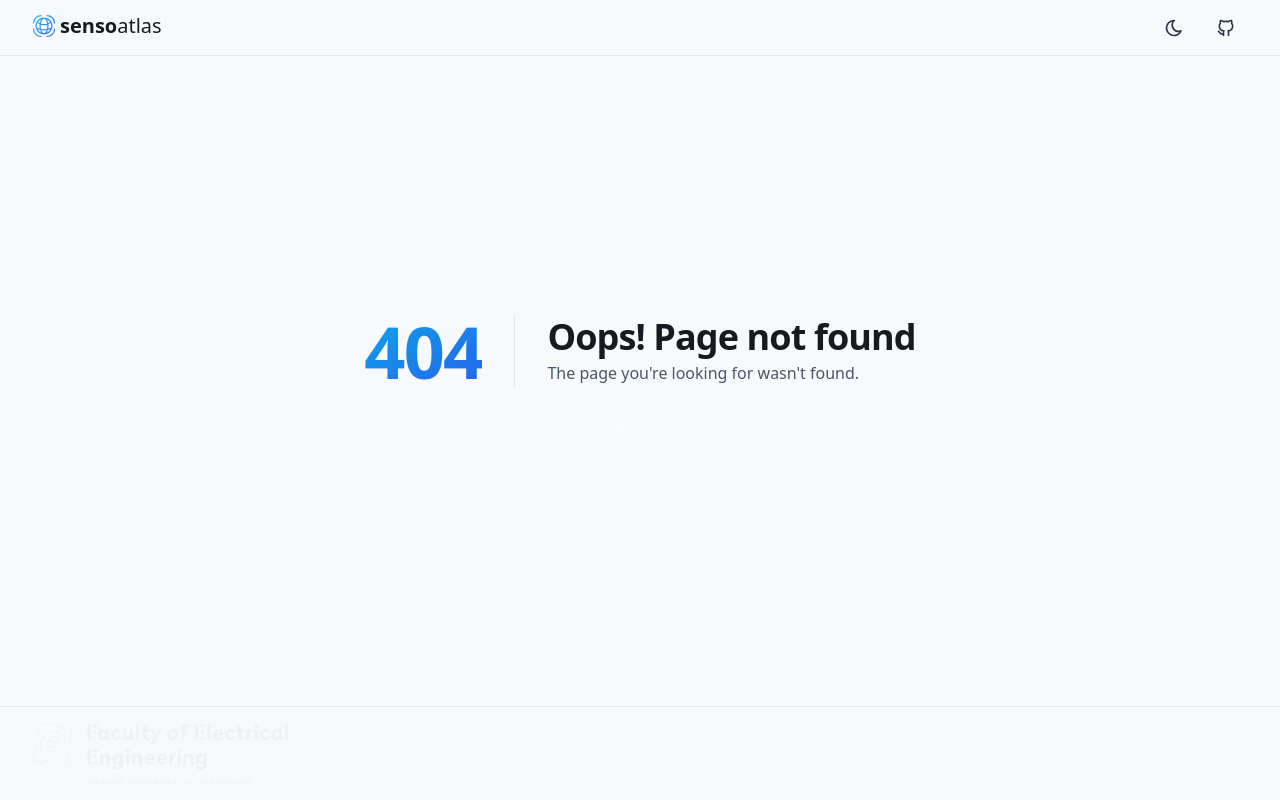
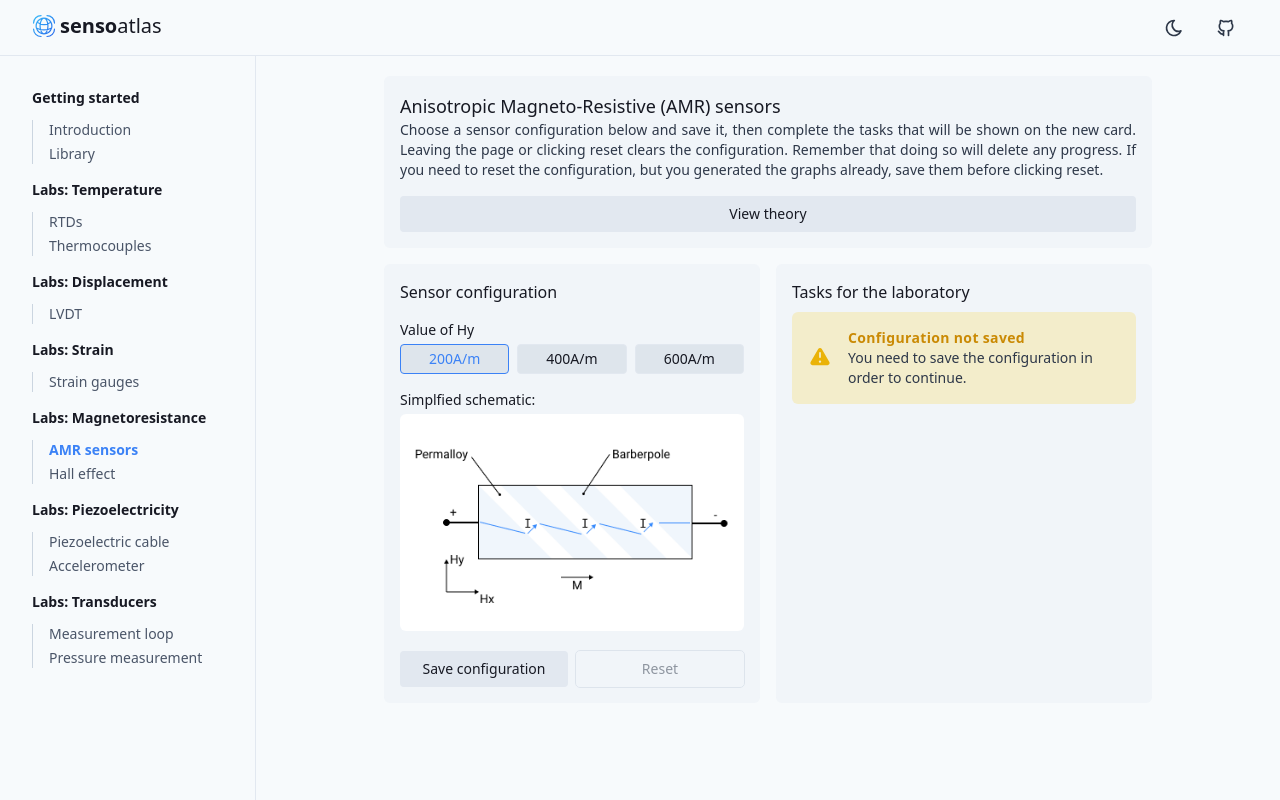
Before and after one commit to utbrott/sensoatlas, a Next.js app: page /laboratories/magnetoresistance/amr in a window 1280 px wide. Before the commit this address had no page. Built offline with nearby package versions, Linux system fonts and the light colour scheme; a web font is replaced by a local one.

Commit message:
feat(labs/magnetoresistance): add amr-sensor lab

```diff
--- a/src/components/atoms/tasks.tsx
+++ b/src/components/atoms/tasks.tsx
@@ -10,11 +10,13 @@ import {
   getRandomStrainSet,
   getRandomTemperatureSet,
   getRandomDisplacementSet,
+  getRandomCurrentSet,
   getStrainValidationData,
   getRtdResistanceValidation,
   getThermocoupleVoltageValidation,
   getTauValidationData,
-  getLvdtVoltageValidation
+  getLvdtVoltageValidation,
+  getResistanceChangeValidation
 } from '@data/index'
 
 export type DataKeys = Record<string, number[]>
@@ -97,7 +99,7 @@ export const TaskPromptField = ({
       <div className='mb-1 border-b pb-1 text-sm text-gray-700 dark:border-gray-700 dark:text-gray-300'>
         Task {index + 1}
       </div>
-      <div className='text-sm'>
+      <div className='text-justify text-sm'>
         <Latex>{prompt}</Latex>
       </div>
       {initial && <DataDisplay data={initial} />}
@@ -419,7 +421,29 @@ export const Tasks = ({
         break
 
       case 'magnetoresistance/amr':
+        setData([[]])
+        setValidation([[]])
+        setProgress([0])
+
+        data0 = getRandomCurrentSet({
+          min: -1,
+          max: 1
+        })
+
+        updateData({
+          data: data0,
+          idx: 0
+        })
+
+        updateValidation({
+          data: getResistanceChangeValidation({
+            hyValue: Number(store.hyValue.hyValue),
+            taskData: data0
+          }),
+          idx: 0
+        })
         break
+
       case 'magnetoresistance/hall-effect':
         break
       case 'piezoelectricity/cable':
--- a/src/data/index.ts
+++ b/src/data/index.ts
@@ -6,3 +6,6 @@ export * from './laboratories/temperature/validation-data'
 
 export * from './laboratories/displacement/task-data'
 export * from './laboratories/displacement/validation-data'
+
+export * from './laboratories/magnetoresistance/task-data'
+export * from './laboratories/magnetoresistance/validation-data'
--- /dev/null
+++ b/src/data/laboratories/magnetoresistance/amr.tsx
@@ -0,0 +1,87 @@
+import { ConfigItem } from '@atoms/config'
+import { TaskItem } from '@atoms/tasks'
+import { units } from '@data/units'
+import { EquationProps, useParseEquation } from '@hooks/use-parse-equation'
+
+export const AmrPageHeader = () => {
+  return (
+    <div className='space-y-2'>
+      <span className='text-lg font-medium'>
+        Anisotropic Magneto-Resistive (AMR) sensors
+      </span>
+      <span className='text-justify text-sm text-gray-700 dark:text-gray-300'>
+        <p>
+          Choose a sensor configuration below and save it, then complete the
+          tasks that will be shown on the new card. Leaving the page or clicking
+          reset clears the configuration. Remember that doing so will delete any
+          progress. If you need to reset the configuration, but you generated
+          the graphs already, save them before clicking reset.
+        </p>
+      </span>
+    </div>
+  )
+}
+
+export const configFields: ConfigItem[] = [
+  {
+    type: 'radio',
+    id: 'hyValue',
+    label: 'Value of Hy',
+    options: [
+      {
+        name: '200A/m',
+        hyValue: 200
+      },
+      {
+        name: '400A/m',
+        hyValue: 400
+      },
+      {
+        name: '600A/m',
+        hyValue: 600
+      }
+    ]
+  }
+]
+
+export const taskFields: TaskItem[] = [
+  {
+    prompt:
+      'Using the selected configuration and given the values of Ix [A], calculate relative resistance change \u0394R/R [%].',
+    data: [],
+    validation: []
+  }
+]
+
+export const AmrArticle = () => {
+  const amrResistanceChange = {
+    equations: [
+      '$\\cfrac{\\Delta R}{R} \\cong \\cfrac{\\Delta \\rho}{\\rho}\\cdot\\cfrac{H_x}{H_y + H_k}$',
+      '$H_x = W_{Hx}\\cdot I_x = 1.77\\cdot 10^3 \\cdot I_x$'
+    ],
+    symbols: [
+      '$H_x, H_y$ is magnetic field strength in a given direction,',
+      '$H_k$ is anisotropic field, 3 Oersted $\\approx$ 238.731$\\big[{A}{\\cdot}{m^{-1}}\\big]$',
+      '${\\Delta\\rho}/{\\rho}$ is magnetoresitive constant, 2%'
+    ]
+  }
+
+  return (
+    <span className='text-justify text-sm'>
+      <p>
+        Magnetoresistance is the tendency of a material (often ferromagnetic) to
+        change the value of its electrical resistance in an externally-applied
+        magnetic field. There are a variety of effects that can be called
+        magnetoresistance. Anisotropic magnetoresistance (AMR) is a property of
+        a material in which a dependence of electrical resistance on the angle
+        between the direction of electric current and direction of magnetization
+        is observed.
+      </p>
+      <h3>
+        Calculating relative resistance change, assuming that{' '}
+        {'\u03c6 = 45\u00b0'}{' '}
+      </h3>
+      {useParseEquation({ ...amrResistanceChange })}
+    </span>
+  )
+}
--- /dev/null
+++ b/src/data/laboratories/magnetoresistance/task-data.ts
@@ -0,0 +1,13 @@
+import { getRandomSet } from '@data/data-generation'
+
+interface GetRandomCurrentSet {
+  min: number
+  max: number
+}
+
+export const getRandomCurrentSet = ({ min, max }: GetRandomCurrentSet) => {
+  min = Math.ceil(min)
+  max = Math.floor(max)
+
+  return getRandomSet(5, { min, max, step: 0.1, withNegatives: true })
+}
--- /dev/null
+++ b/src/data/laboratories/magnetoresistance/validation-data.ts
@@ -0,0 +1,54 @@
+import { round } from 'lodash'
+
+interface MagnetoresistanceValidationFn {
+  taskData: number[]
+  hyValue?: number
+}
+
+export const getResistanceChangeValidation = ({
+  hyValue,
+  taskData
+}: MagnetoresistanceValidationFn) => {
+  const CONST_VALUES = {
+    WHX: 1.83,
+    WHY: 1.77,
+    HK: 238.731,
+    MRES_COEFF: 0.02
+  }
+  const data: number[] = []
+  const hData: number[] = []
+
+  const getFieldStrength = (current: number) => {
+    return round(current * 10 ** 3 * CONST_VALUES.WHX, 2)
+  }
+
+  const getResistanceChange = ({
+    hxValue,
+    hyValue
+  }: {
+    hxValue: number
+    hyValue: number
+  }) => {
+    return round(
+      CONST_VALUES.MRES_COEFF * 100 * (hxValue / (hyValue + CONST_VALUES.HK)),
+      2
+    )
+  }
+
+  taskData.forEach(datapoint => {
+    hData.push(getFieldStrength(datapoint))
+  })
+
+  console.log(hData)
+
+  hData.forEach(datapoint => {
+    data.push(
+      getResistanceChange({
+        hxValue: datapoint,
+        hyValue
+      })
+    )
+  })
+
+  return [...data]
+}
--- /dev/null
+++ b/src/pages/laboratories/magnetoresistance/amr.tsx
@@ -0,0 +1,114 @@
+import { useState } from 'react'
+import { Shell } from '@ui/layouts'
+import {
+  config,
+  tasks,
+  validation,
+  Provider,
+  useStore
+} from '@store/amr-sensors'
+import { Config } from '@atoms/config'
+import {
+  configFields,
+  taskFields
+} from '@data/laboratories/magnetoresistance/amr'
+import { Tasks } from '@atoms/tasks'
+import { lineChartCreator } from '@atoms/chart'
+import { LineChart } from '@atoms/chart'
+import { Tab } from '@ui/tab-group'
+import { SlideOver } from '@ui/slide-over'
+import {
+  AmrPageHeader,
+  AmrArticle
+} from '@data/laboratories/magnetoresistance/amr'
+import { Button } from '@ui/button'
+
+export default function Lvdt() {
+  const [isConfigSaved, setIsConfigSaved] = useState(false)
+  const [tasksComplete, setTasksComplete] = useState(false)
+  const [isSlideOverOpen, setIsSlideOverOpen] = useState(false)
+
+  return (
+    <Shell.App title='Laboratories | SensoAtlas'>
+      <Provider>
+        <div className='flex w-full max-w-3xl flex-col content-center justify-center space-y-4'>
+          <div className='flex h-full w-full flex-col space-y-4 rounded-md bg-gray-200/30 p-4 dark:bg-gray-800'>
+            <AmrPageHeader />
+            <Button onClick={() => setIsSlideOverOpen(true)}>
+              View theory
+            </Button>
+          </div>
+          <div className='flex max-w-3xl flex-col content-center space-y-4'>
+            <div className='flex justify-center space-x-4'>
+              <Config
+                initial={config}
+                fields={configFields}
+                useStore={useStore}
+                disabled={isConfigSaved}
+                configSaveHandler={() => setIsConfigSaved(true)}
+              />
+              <Tasks
+                initialTasks={tasks}
+                initialValidation={validation}
+                fields={taskFields}
+                useStore={useStore}
+                unlocked={isConfigSaved}
+                completionHandler={setTasksComplete}
+              />
+            </div>
+            <Charts tasksComplete={tasksComplete} />
+          </div>
+        </div>
+        <SlideOver
+          isOpen={isSlideOverOpen}
+          title='AMR sensors'
+          closeHandler={() => setIsSlideOverOpen(false)}
+        >
+          <AmrArticle />
+        </SlideOver>
+      </Provider>
+    </Shell.App>
+  )
+}
+
+interface ChartsProps {
+  tasksComplete: boolean
+}
+
+const Charts = ({ tasksComplete }: ChartsProps) => {
+  const [dataStore] = useStore((store: Record<string, number[]>) => store)
+
+  console.log(dataStore)
+
+  const chart1Data = lineChartCreator({
+    xvalues: dataStore.data0,
+    yvalues: [dataStore.validation0]
+  })
+
+  return tasksComplete ? (
+    <div className='flex h-full w-full flex-col space-y-4 rounded-md bg-gray-200/30 p-4 dark:bg-gray-800'>
+      <span className='font-medium'>Generated charts</span>
+      <span>
+        <Tab.Group>
+          <Tab.List>
+            <Tab>{'Task 1: \u0394R/R = f(Ix)'}</Tab>
+          </Tab.List>
+          <Tab.Panels>
+            <Tab.Panel>
+              <LineChart
+                chartName='amr-resistance-change'
+                chartData={chart1Data}
+                labels={{
+                  xaxis: 'Applied current [A]',
+                  yaxis: '\u0394R/R [%]'
+                }}
+                hasDataPoints
+                withTooltip
+              />
+            </Tab.Panel>
+          </Tab.Panels>
+        </Tab.Group>
+      </span>
+    </div>
+  ) : null
+}
--- /dev/null
+++ b/src/store/amr-sensors.ts
@@ -0,0 +1,17 @@
+import { createStoreContext } from '@store/create-store-context'
+
+import {
+  configFields,
+  taskFields
+} from '@data/laboratories/magnetoresistance/amr'
+
+import { initialConfigCreator } from '@atoms/config'
+import { initialTaskCreator, initialValidationCreator } from '@atoms/tasks'
+
+export const config = initialConfigCreator({ fields: configFields })
+export const tasks = initialTaskCreator({ fields: taskFields })
+export const validation = initialValidationCreator({ fields: taskFields })
+
+const testContext = { ...config, ...tasks, ...validation }
+
+export const { Provider, useStore } = createStoreContext(testContext)
```
Also changed, not shown: public/schematics/magnetoresistance/amr.png (added), 1 other file (tests, documents, lock files or other folders).
